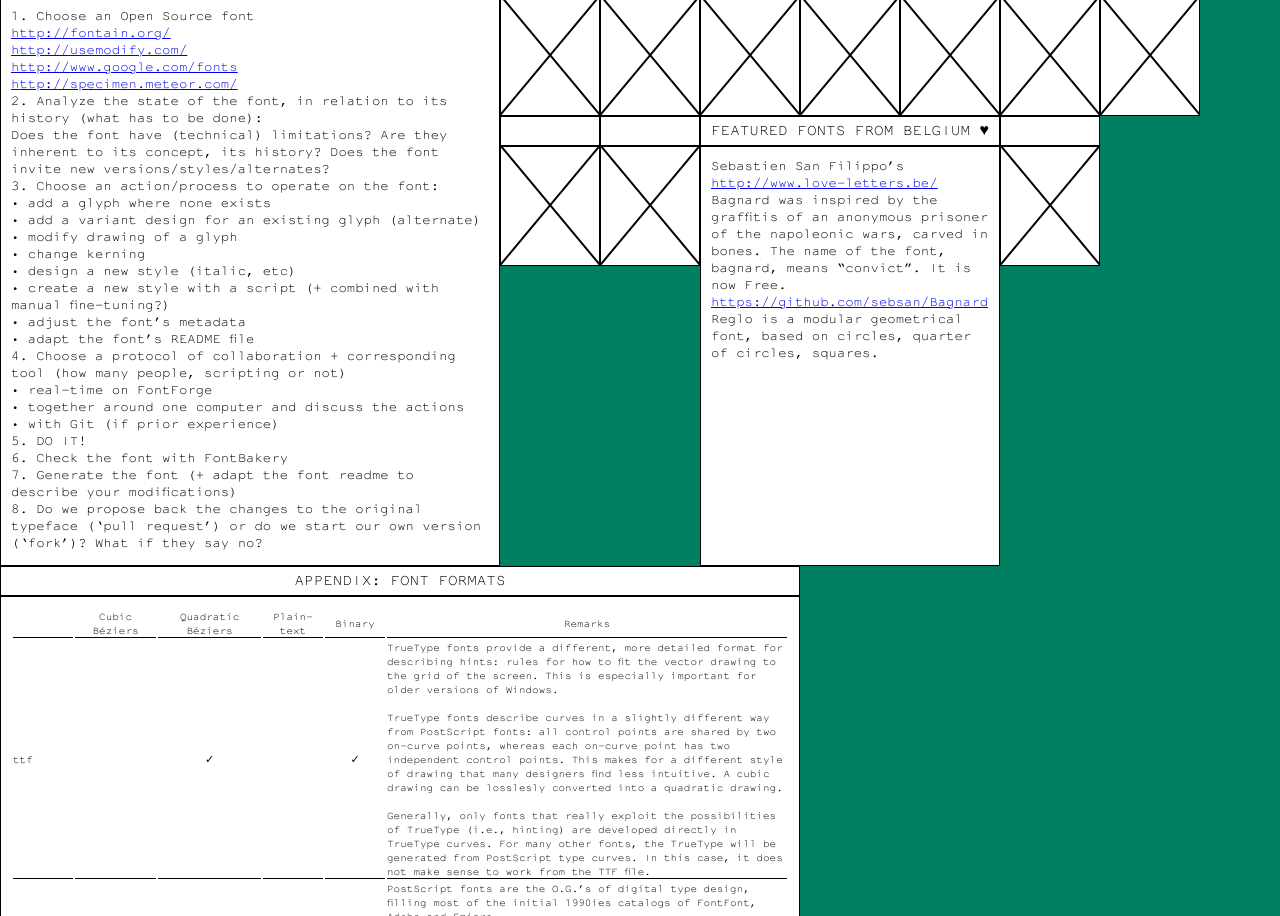
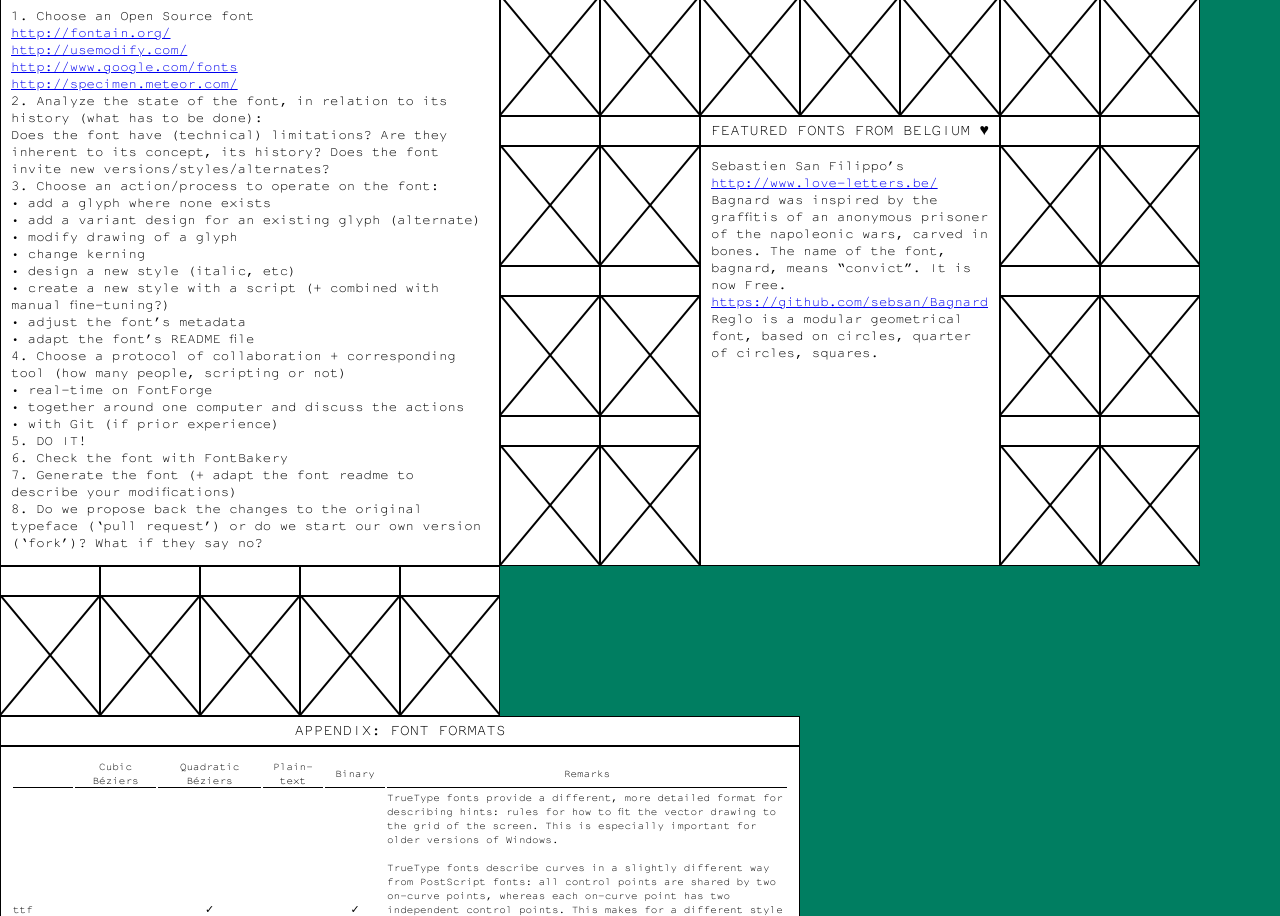
Before and after one commit to fonts/typographic-collaboration, a plain HTML site: page index.html in a window 1280 px wide. Shown: the part 634-1550 px from the top of the page. Drawn offline with Linux system fonts and the light colour scheme.

Commit message:
more cases!

```diff
--- a/index.html
+++ b/index.html
@@ -204,6 +204,48 @@ Does the font invite new versions/styles/alternates?<br>
             <div class="one-wide one-high case empty">
                 <div class="title"></div>
             </div>
+            <div class="one-wide one-high case empty">
+                <div class="title"></div>
+            </div>
+            <div class="one-wide one-high case empty">
+                <div class="title"></div>
+            </div>
+            <div class="one-wide one-high case empty">
+                <div class="title"></div>
+            </div>
+            <div class="one-wide one-high case empty">
+                <div class="title"></div>
+            </div>
+            <div class="one-wide one-high case empty">
+                <div class="title"></div>
+            </div>
+            <div class="one-wide one-high case empty">
+                <div class="title"></div>
+            </div>
+            <div class="one-wide one-high case empty">
+                <div class="title"></div>
+            </div>
+            <div class="one-wide one-high case empty">
+                <div class="title"></div>
+            </div>
+            <div class="one-wide one-high case empty">
+                <div class="title"></div>
+            </div>
+            <div class="one-wide one-high case empty">
+                <div class="title"></div>
+            </div>
+            <div class="one-wide one-high case empty">
+                <div class="title"></div>
+            </div>
+            <div class="one-wide one-high case empty">
+                <div class="title"></div>
+            </div>
+            <div class="one-wide one-high case empty">
+                <div class="title"></div>
+            </div>
+            <div class="one-wide one-high case empty">
+                <div class="title"></div>
+            </div>
             <div class="eight-wide four-high case">
                 <div class="title">Appendix: Font Formats</div>
                 <div class="content" style="overflow: scroll">
```
